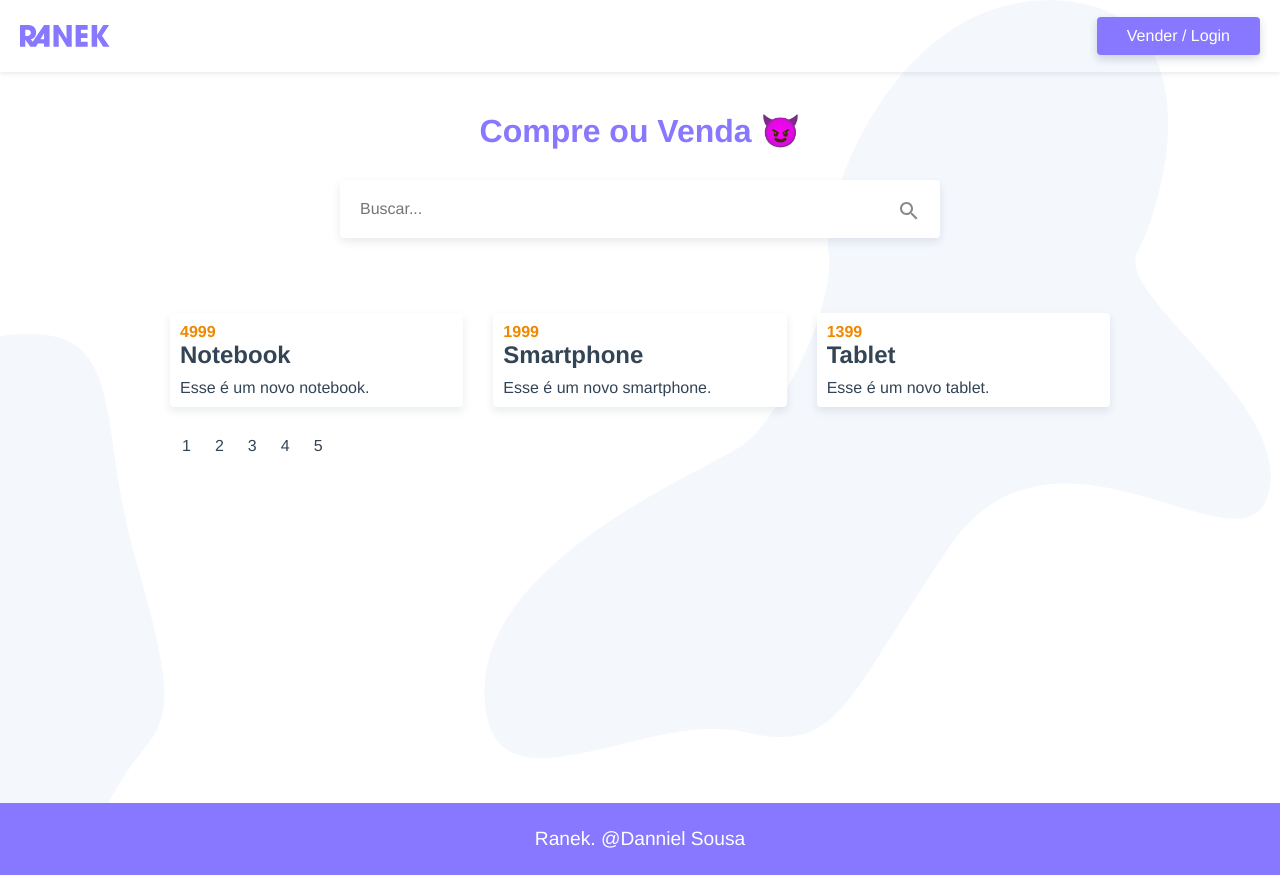
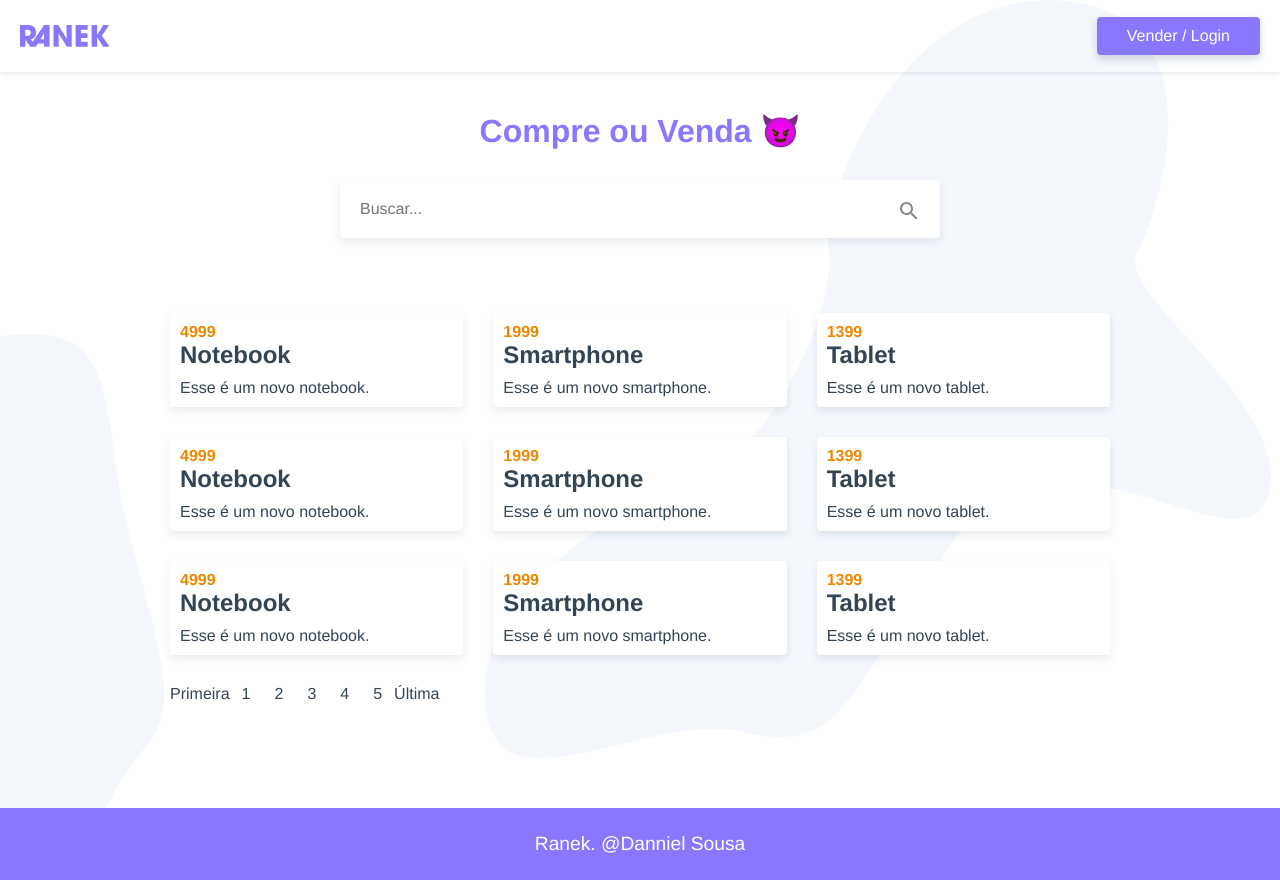
Before and after one commit to dannielfs/ranek, a Vue app: page / in a window 1280 px wide. Built offline with nearby package versions, Linux system fonts and the light colour scheme; data requests are answered from the project's data file.

Commit message:
Criando efeito de loading

```diff
--- a/package.json
+++ b/package.json
@@ -27,9 +27,9 @@
     "vue-template-compiler": "^2.6.11"
   },
   "eslintConfig": {
-    "root": false,
+    "root": true,
     "env": {
-      "node": false
+      "node": true
     },
     "extends": [
       "plugin:vue/essential",
--- a/src/App.vue
+++ b/src/App.vue
@@ -97,4 +97,20 @@ textarea:focus {
   box-shadow: 0 6px 12px rgba(30, 60, 90, 0.2);
   border-color: #87f;
 }
+
+.v-enter, .v-leave-to {
+  opacity: 0;
+}
+
+.v-enter {
+  transform: translate3d(0, -20px, 0);
+}
+
+.v-leave-to {
+  transform: translate3d(0, 20px, 0);
+}
+
+.v-enter-active, .v-leave-active {
+  transition: all 0.3s;
+}
 </style>
--- a/src/components/ProdutosBuscar.vue
+++ b/src/components/ProdutosBuscar.vue
@@ -2,7 +2,6 @@
   <form action="">
     <input name="busca" id="busca" v-model="busca" type="text" placeholder="Buscar...">
     <input type="submit" id="lupa" value="Buscar" @click.prevent="buscarProdutos">
-    {{busca}}
   </form>
 </template>
 
--- a/src/components/ProdutosLista.vue
+++ b/src/components/ProdutosLista.vue
@@ -1,7 +1,7 @@
-/* eslint-disable no-debugger */
 <template>
   <section class="produtos-container">
-    <div v-if="produtos && produtos.length" class="produtos">
+    <transition mode="out-in">
+      <div v-if="produtos && produtos.length" class="produtos" key="produtos">
         <div class="produto" v-for="(produto, index) in produtos" :key="index">
           <router-link to="/">
             <img
@@ -14,29 +14,35 @@
             <p class="descricao">{{ produto.descricao }}</p>
           </router-link>
         </div>
-       <ProdutosPaginar :produtosTotal="produtosTotal" :produtosPorPagina="produtosPorPagina"/>
+        <ProdutosPaginar
+          :produtosTotal="produtosTotal"
+          :produtosPorPagina="produtosPorPagina"
+        />
       </div>
-    <div v-else-if="produtos && produtos.length === 0">
-      <p class="sem-resultados">Busca sem resultado. Tente buscar outro termo.</p>
+      <div v-else-if="produtos && produtos.length === 0" key="sem-resultados">
+        <p class="sem-resultados">
+          Busca sem resultado. Tente buscar outro termo.
+        </p>
       </div>
-    <div v-else></div>
+        <PaginaCarregando v-else key="carregando"/>
+    </transition>
   </section>
 </template>
 
 <script>
 import { api } from "@/services.js";
 import { serialize } from "@/helpers.js";
-import ProdutosPaginar from '@/components/ProdutosPaginar.vue';
+import ProdutosPaginar from "@/components/ProdutosPaginar.vue";
 
 export default {
   name: "ProdutosLista",
   components: {
-    ProdutosPaginar
+    ProdutosPaginar,
   },
   data: () => ({
     produtos: null,
-    produtosPorPagina: 3,
-    produtosTotal: 0
+    produtosPorPagina: 9,
+    produtosTotal: 0,
   }),
 
   computed: {
@@ -58,20 +64,21 @@ export default {
 
   methods: {
     getProdutos() {
+      this.produtos = null;
+      setTimeout(() => {
         api.get(this.url).then((response) => {
-        this.produtosTotal = Number(response.headers['x-total-count']);
+          this.produtosTotal = Number(response.headers["x-total-count"]);
           this.produtos = response.data;
-        console.log(this.produtosPorPagina)
+          console.log(this.produtosPorPagina);
           console.log(this.produtosTotal);
-
         });
+      }, 1000);
     },
   },
 };
 </script>
 
 <style scoped>
-
 .produtos-container {
   max-width: 1000px;
   margin: 0 auto;
@@ -116,5 +123,4 @@ export default {
 .sem-resultados {
   text-align: center;
 }
-
 </style>
--- a/src/components/ProdutosPaginar.vue
+++ b/src/components/ProdutosPaginar.vue
@@ -1,8 +1,10 @@
 <template>
     <ul v-if="paginasTotal > 1">
-      <li v-for="pagina in paginasTotal" :key="pagina">
+      <router-link :to="{query: query(1)}">Primeira</router-link>
+      <li v-for="pagina in paginas" :key="pagina">
         <router-link :to="{query: query(pagina)}">{{pagina}}</router-link>
       </li>
+      <router-link :to="{query: query(paginasTotal)}">Última</router-link>
     </ul>
 </template>
 
@@ -26,6 +28,22 @@ export default {
     }
   },
   computed: {
+    paginas() {
+      const current = Number(this.$route.query._page);
+      const range = 9;
+      const offset = Math.ceil(range / 2)
+      const total = this.paginasTotal;
+      const pagesArray = [];
+
+      for (let i = 1; i<= total; i++) {
+        pagesArray.push(i)
+      }
+
+      pagesArray.splice(0, current - offset);
+      pagesArray.splice(range, total);
+
+      return pagesArray
+    },
     paginasTotal() {
       const total = this.produtosTotal / this.produtosPorPagina;
       return (total != Infinity) ? Math.ceil(total) : 0;
--- a/src/main.js
+++ b/src/main.js
@@ -2,8 +2,11 @@ import Vue from 'vue'
 import App from './App.vue'
 import router from './router'
 import store from './store'
+import PaginaCarregando from '@/components/PaginaCarregando.vue'
 
 Vue.config.productionTip = false
+
+Vue.component("PaginaCarregando", PaginaCarregando)
 
 new Vue({
   router,
--- a/src/router/index.js
+++ b/src/router/index.js
@@ -15,7 +15,10 @@ const routes = [
 const router = new VueRouter({
   mode: 'history',
   base: process.env.BASE_URL,
-  routes
+  routes,
+  scrollBehavior() {
+    return window.scrollTo({top: 0, behavior: 'smooth'})
+  }
 })
 
 export default router
--- a/src/shared/ranek.json
+++ b/src/shared/ranek.json
@@ -147,6 +147,276 @@
       "vendido": "false",
       "descricao": "Esse é um novo tablet.",
       "fotos": null
+    },
+    {
+      "id": "notebook",
+      "nome": "Notebook",
+      "usuario_id": "andre@origamid.com",
+      "preco": "4999",
+      "vendido": "false",
+      "descricao": "Esse é um novo notebook.",
+      "fotos": null
+    },
+    {
+      "id": "smartphone",
+      "nome": "Smartphone",
+      "usuario_id": "andre@origamid.com",
+      "preco": "1999",
+      "vendido": "false",
+      "descricao": "Esse é um novo smartphone.",
+      "fotos": null
+    },
+    {
+      "id": "tablet",
+      "nome": "Tablet",
+      "usuario_id": "andre@origamid.com",
+      "preco": "1399",
+      "vendido": "false",
+      "descricao": "Esse é um novo tablet.",
+      "fotos": null
+    },
+    {
+      "id": "notebook",
+      "nome": "Notebook",
+      "usuario_id": "andre@origamid.com",
+      "preco": "4999",
+      "vendido": "false",
+      "descricao": "Esse é um novo notebook.",
+      "fotos": null
+    },
+    {
+      "id": "smartphone",
+      "nome": "Smartphone",
+      "usuario_id": "andre@origamid.com",
+      "preco": "1999",
+      "vendido": "false",
+      "descricao": "Esse é um novo smartphone.",
+      "fotos": null
+    },
+    {
+      "id": "tablet",
+      "nome": "Tablet",
+      "usuario_id": "andre@origamid.com",
+      "preco": "1399",
+      "vendido": "false",
+      "descricao": "Esse é um novo tablet.",
+      "fotos": null
+    },
+    {
+      "id": "notebook",
+      "nome": "Notebook",
+      "usuario_id": "andre@origamid.com",
+      "preco": "4999",
+      "vendido": "false",
+      "descricao": "Esse é um novo notebook.",
+      "fotos": null
+    },
+    {
+      "id": "smartphone",
+      "nome": "Smartphone",
+      "usuario_id": "andre@origamid.com",
+      "preco": "1999",
+      "vendido": "false",
+      "descricao": "Esse é um novo smartphone.",
+      "fotos": null
+    },
+    {
+      "id": "tablet",
+      "nome": "Tablet",
+      "usuario_id": "andre@origamid.com",
+      "preco": "1399",
+      "vendido": "false",
+      "descricao": "Esse é um novo tablet.",
+      "fotos": null
+    },
+    {
+      "id": "notebook",
+      "nome": "Notebook",
+      "usuario_id": "andre@origamid.com",
+      "preco": "4999",
+      "vendido": "false",
+      "descricao": "Esse é um novo notebook.",
+      "fotos": null
+    },
+    {
+      "id": "smartphone",
+      "nome": "Smartphone",
+      "usuario_id": "andre@origamid.com",
+      "preco": "1999",
+      "vendido": "false",
+      "descricao": "Esse é um novo smartphone.",
+      "fotos": null
+    },
+    {
+      "id": "tablet",
+      "nome": "Tablet",
+      "usuario_id": "andre@origamid.com",
+      "preco": "1399",
+      "vendido": "false",
+      "descricao": "Esse é um novo tablet.",
+      "fotos": null
+    },
+    {
+      "id": "notebook",
+      "nome": "Notebook",
+      "usuario_id": "andre@origamid.com",
+      "preco": "4999",
+      "vendido": "false",
+      "descricao": "Esse é um novo notebook.",
+      "fotos": null
+    },
+    {
+      "id": "smartphone",
+      "nome": "Smartphone",
+      "usuario_id": "andre@origamid.com",
+      "preco": "1999",
+      "vendido": "false",
+      "descricao": "Esse é um novo smartphone.",
+      "fotos": null
+    },
+    {
+      "id": "tablet",
+      "nome": "Tablet",
+      "usuario_id": "andre@origamid.com",
+      "preco": "1399",
+      "vendido": "false",
+      "descricao": "Esse é um novo tablet.",
+      "fotos": null
+    },
+    {
+      "id": "notebook",
+      "nome": "Notebook",
+      "usuario_id": "andre@origamid.com",
+      "preco": "4999",
+      "vendido": "false",
+      "descricao": "Esse é um novo notebook.",
+      "fotos": null
+    },
+    {
+      "id": "smartphone",
+      "nome": "Smartphone",
+      "usuario_id": "andre@origamid.com",
+      "preco": "1999",
+      "vendido": "false",
+      "descricao": "Esse é um novo smartphone.",
+      "fotos": null
+    },
+    {
+      "id": "tablet",
+      "nome": "Tablet",
+      "usuario_id": "andre@origamid.com",
+      "preco": "1399",
+      "vendido": "false",
+      "descricao": "Esse é um novo tablet.",
+      "fotos": null
+    },
+    {
+      "id": "notebook",
+      "nome": "Notebook",
+      "usuario_id": "andre@origamid.com",
+      "preco": "4999",
+      "vendido": "false",
+      "descricao": "Esse é um novo notebook.",
+      "fotos": null
+    },
+    {
+      "id": "smartphone",
+      "nome": "Smartphone",
+      "usuario_id": "andre@origamid.com",
+      "preco": "1999",
+      "vendido": "false",
+      "descricao": "Esse é um novo smartphone.",
+      "fotos": null
+    },
+    {
+      "id": "tablet",
+      "nome": "Tablet",
+      "usuario_id": "andre@origamid.com",
+      "preco": "1399",
+      "vendido": "false",
+      "descricao": "Esse é um novo tablet.",
+      "fotos": null
+    },
+    {
+      "id": "notebook",
+      "nome": "Notebook",
+      "usuario_id": "andre@origamid.com",
+      "preco": "4999",
+      "vendido": "false",
+      "descricao": "Esse é um novo notebook.",
+      "fotos": null
+    },
+    {
+      "id": "smartphone",
+      "nome": "Smartphone",
+      "usuario_id": "andre@origamid.com",
+      "preco": "1999",
+      "vendido": "false",
+      "descricao": "Esse é um novo smartphone.",
+      "fotos": null
+    },
+    {
+      "id": "tablet",
+      "nome": "Tablet",
+      "usuario_id": "andre@origamid.com",
+      "preco": "1399",
+      "vendido": "false",
+      "descricao": "Esse é um novo tablet.",
+      "fotos": null
+    },
+    {
+      "id": "notebook",
+      "nome": "Notebook",
+      "usuario_id": "andre@origamid.com",
+      "preco": "4999",
+      "vendido": "false",
+      "descricao": "Esse é um novo notebook.",
+      "fotos": null
+    },
+    {
+      "id": "smartphone",
+      "nome": "Smartphone",
+      "usuario_id": "andre@origamid.com",
+      "preco": "1999",
+      "vendido": "false",
+      "descricao": "Esse é um novo smartphone.",
+      "fotos": null
+    },
+    {
+      "id": "tablet",
+      "nome": "Tablet",
+      "usuario_id": "andre@origamid.com",
+      "preco": "1399",
+      "vendido": "false",
+      "descricao": "Esse é um novo tablet.",
+      "fotos": null
+    },
+    {
+      "id": "notebook",
+      "nome": "Notebook",
+      "usuario_id": "andre@origamid.com",
+      "preco": "4999",
+      "vendido": "false",
+      "descricao": "Esse é um novo notebook.",
+      "fotos": null
+    },
+    {
+      "id": "smartphone",
+      "nome": "Smartphone",
+      "usuario_id": "andre@origamid.com",
+      "preco": "1999",
+      "vendido": "false",
+      "descricao": "Esse é um novo smartphone.",
+      "fotos": null
+    },
+    {
+      "id": "tablet",
+      "nome": "Tablet",
+      "usuario_id": "andre@origamid.com",
+      "preco": "1399",
+      "vendido": "false",
+      "descricao": "Esse é um novo tablet.",
+      "fotos": null
     }
   ]
 }
```
Also changed, not shown: src/components/PaginaCarregando.vue (added, +55 -0 lines). Lines whose indentation alone changed are shown as unchanged.
